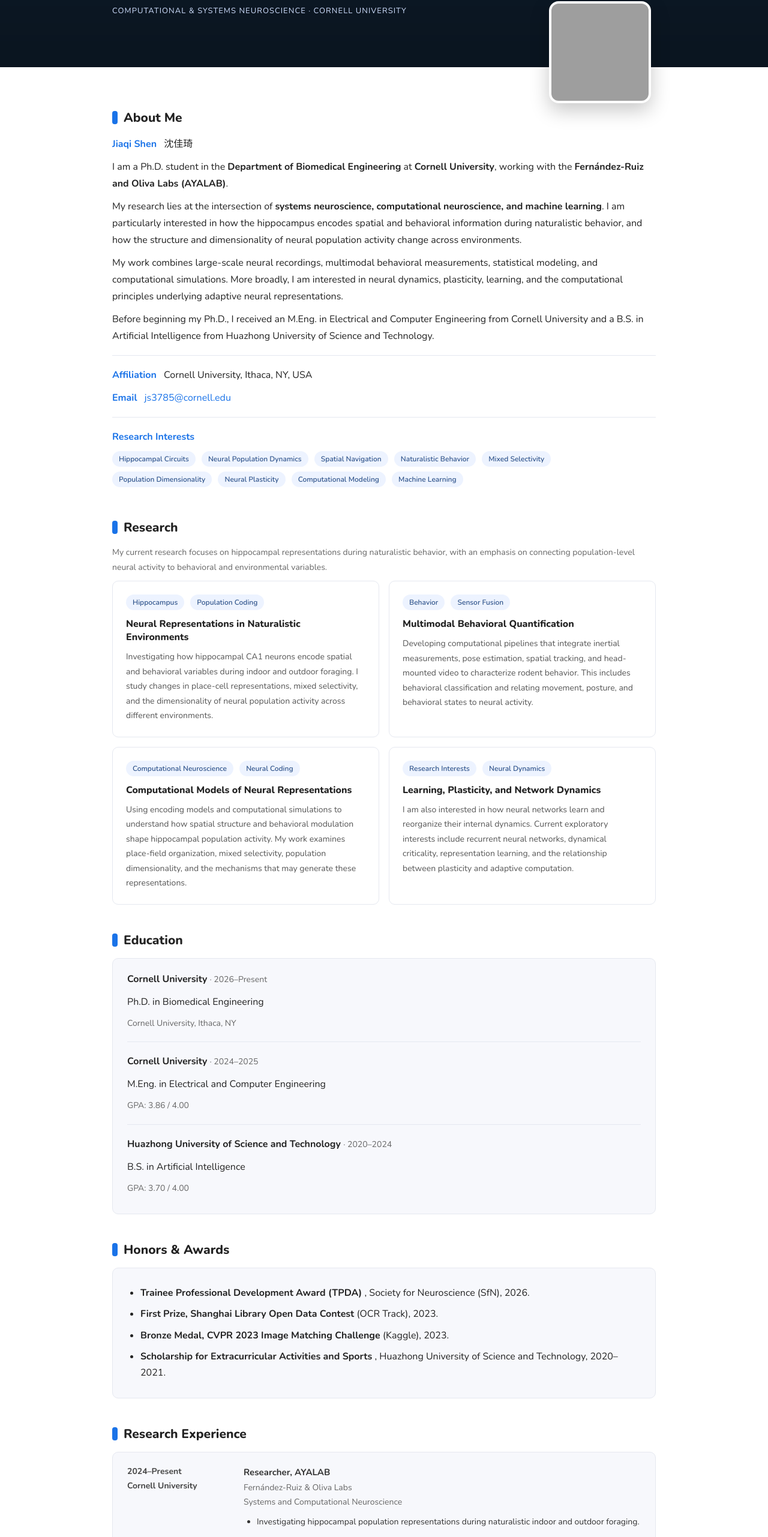
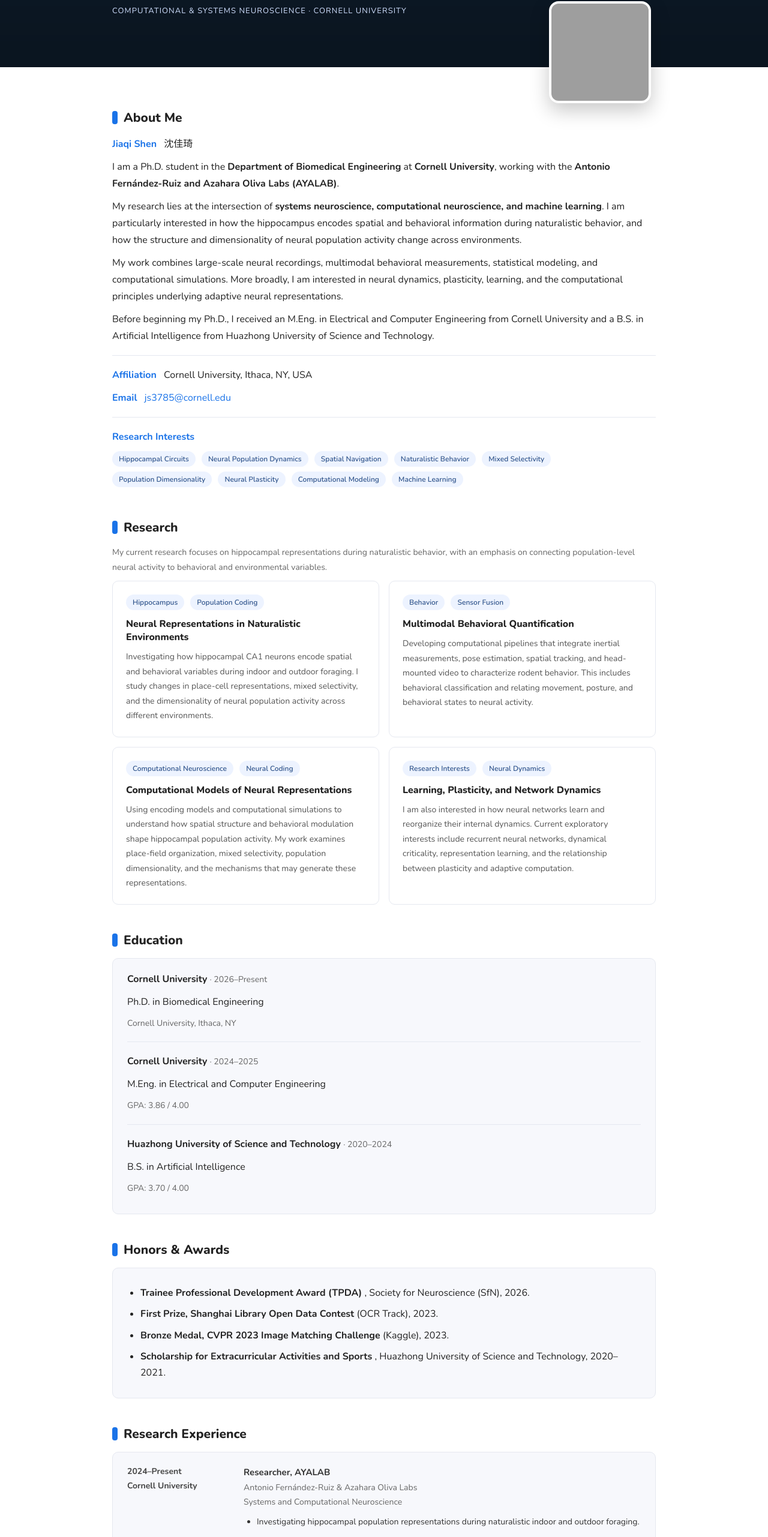
Before and after one commit to jqorange/jqorange.github.io, a plain HTML site: page index.html in a window 1280 px wide. Shown: the part 238-2800 px from the top of the page at 60% size. Drawn offline with nearby package versions, Linux system fonts and the light colour scheme; grey boxes are pictures that could not be loaded.

Commit message:
Update index.html

```diff
--- a/index.html
+++ b/index.html
@@ -543,7 +543,7 @@
         <strong>Department of Biomedical Engineering</strong>
         at <strong>Cornell University</strong>,
         working with the
-        <strong>Fernández-Ruiz and Oliva Labs (AYALAB)</strong>.
+        <strong>Antonio Fernández-Ruiz and Azahara Oliva Labs (AYALAB)</strong>.
       </p>
 
       <p>
@@ -890,7 +890,7 @@
             <br>
 
             <span class="muted">
-              Fernández-Ruiz &amp; Oliva Labs
+              Antonio Fernández-Ruiz &amp; Azahara Oliva Labs
               <br>
               Systems and Computational Neuroscience
             </span>
```
